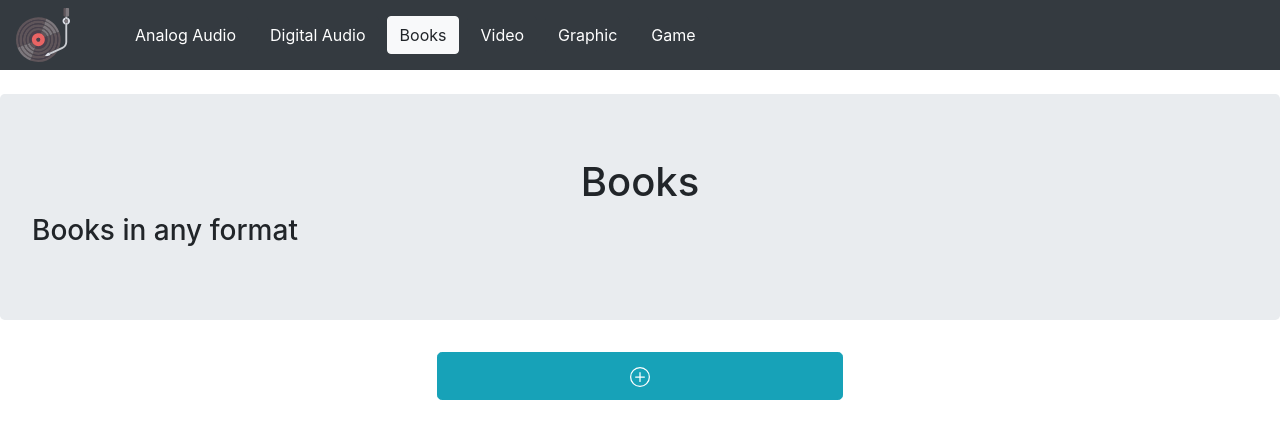
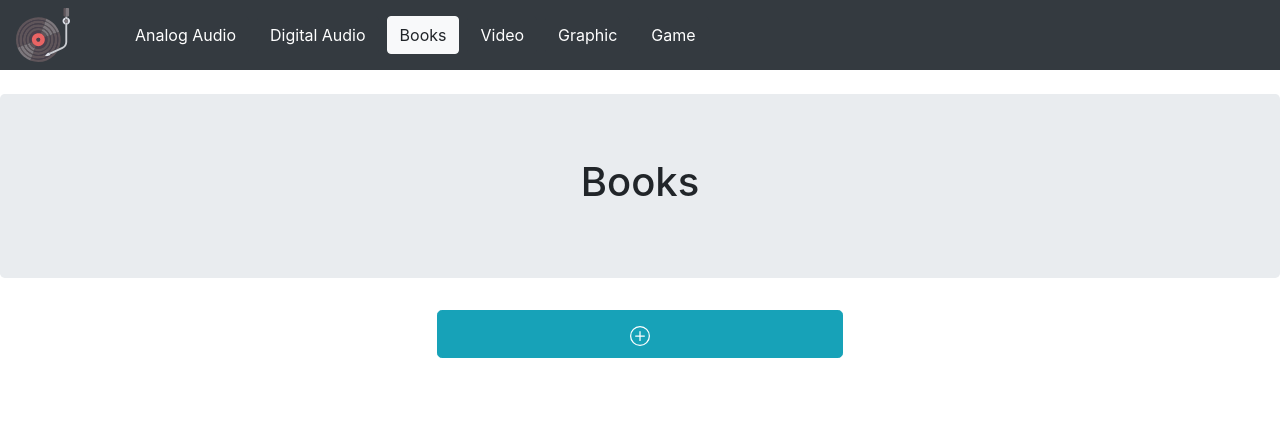
Before and after one commit to zakzc/collector_front, a React (Create React App) app: page / in a window 1280 px wide. Shown: the top 438 px of the page. Built offline with nearby package versions, Linux system fonts and the light colour scheme; no server answers.

Commit message:
Adjusts to layout in order to use a single universal component for all medias

```diff
--- a/src/app/components/mediaCollection/mediaLayout.js
+++ b/src/app/components/mediaCollection/mediaLayout.js
@@ -6,10 +6,9 @@ import MediaRoutes from "./mediaRoutes";
 
 const MediaLayout = () => {
   const currentView = useSelector((state) => state.context[0].currentView);
-  const subTitle = useSelector((state) => state.context[0].subTitle);
   return (
     <>
-      <Header title={currentView} subTitle={subTitle} />
+      <Header title={currentView} />
       <MediaRoutes />
     </>
   );
--- a/src/app/components/views/header.js
+++ b/src/app/components/views/header.js
@@ -1,11 +1,10 @@
 import React from "react";
 import Jumbotron from "react-bootstrap/Jumbotron";
 
-const Header = ({ title, subTitle }) => {
+const Header = ({ title }) => {
   return (
     <Jumbotron>
       <h1 className="text-center">{title}</h1>
-      <h3>{subTitle}</h3>
     </Jumbotron>
   );
 };
--- a/src/app/components/views/navigation.js
+++ b/src/app/components/views/navigation.js
@@ -4,21 +4,21 @@ import { useSelector, useDispatch } from "react-redux";
 import AppLogo from "../uiElements/appLogo";
 // ui
 import Navbar from "react-bootstrap/Navbar";
-import Nav from "react-bootstrap/Nav";
 import Button from "react-bootstrap/Button";
-// import NavDropdown from "react-bootstrap/NavDropdown";
-// assets
-// import { ReactComponent as AppLogo } from "../../assets/turntable.svg";
+// store
+import { setCurrentView } from "../../../store/context";
 
 const Navigation = () => {
   // * data
   const currentView = useSelector((state) => state.context[0].currentView);
   const [selected, setSelected] = useState(currentView);
+  const dispatch = useDispatch();
   console.log("Currently: ", currentView);
   ///
   const setNewView = (e) => {
     console.log("Val", e.target.value);
     setSelected(e.target.value);
+    dispatch(setCurrentView(e.target.value));
   };
 
   const categories = [
--- a/src/store/context.js
+++ b/src/store/context.js
@@ -2,9 +2,7 @@ import { createSlice } from "@reduxjs/toolkit";
 
 const slice = createSlice({
   name: "context",
-  initialState: [
-    { connected: true, currentView: "Books", subTitle: "Books in any format" },
-  ],
+  initialState: [{ connected: true, currentView: "Books" }],
   reducers: {
     setConnection: (state, action) => {
       state[0].connected = action.payload;
@@ -15,5 +13,5 @@ const slice = createSlice({
   },
 });
 
-export const { setConnection } = slice.actions;
+export const { setConnection, setCurrentView } = slice.actions;
 export default slice.reducer;
```
